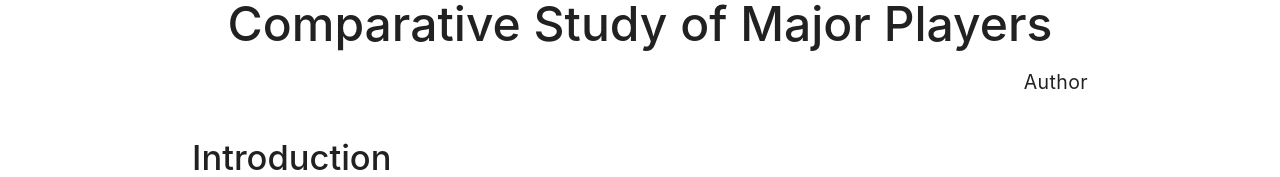
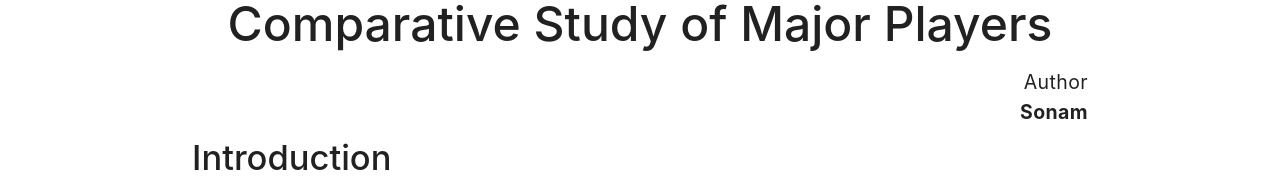
Before and after one commit to MarketGad/market-research-blog-frontend, a React (Create React App) app: page /i1004 in a window 1280 px wide. Shown: the part 148-325 px from the top of the page. Built offline with nearby package versions, Linux system fonts and the light colour scheme.

Commit message:
articles refernece error solved

```diff
--- a/src/components/articles/industry/1004.js
+++ b/src/components/articles/industry/1004.js
@@ -7,9 +7,8 @@ const i1004 = () => {
             <div className="container">
                 <h3 className="article-head center">Scenario of Fintech Apps in India – A Comparative Study of Major Players</h3>
                 <div className="center article-content" style={{ textAlign: "right" }}>
-                    Author
-                    <b></b> <br />
-                    <b></b> <br />
+                    Author <br />
+                    <b>Sonam</b>
                 </div>
                 <p className="article-subhead">Introduction</p>
                 <p className="article-content">In India over the last few decades, banking institutions, business practices, and financial markets have improved
@@ -64,8 +63,6 @@ million high-income households to fuel demand and growth in Indian FinTech space
                     <img className="article-img" src="https://res.cloudinary.com/marketgaddevcloud1/image/upload/v1594919055/Articles%20Photos/Industry/FinTech/1-min_oaef2i.jpg" alt="i101" />
                     <p className="article-img-desc">SCENARIO OF FinTech INDUSTRY</p>
                 </div>
-
-
                 <p className="article-content">In India, the Fintech industry is categorized in 4 main categories, WealthTech, Payments, Lending, and
 InsureTech.</p>
                 <p className="article-content">WealthTech Industry in India is witnessing the rise of startups with innovative business models and innovations.
@@ -130,9 +127,6 @@ December 2019.</li>
                 </ul>
 
                 <div className="center img-container">
-                    {/* use accordingly */}
-                    {/* <img src="https://images.unsplash.com/photo-1593642532454-e138e28a63f4?ixlib=rb-1.2.1&ixid=eyJhcHBfaWQiOjEyMDd9&auto=format&fit=crop&w=1950&q=80" alt="i101" /> */}
-                    {/* <img src="https://images.unsplash.com/photo-1593642532454-e138e28a63f4?ixlib=rb-1.2.1&ixid=eyJhcHBfaWQiOjEyMDd9&auto=format&fit=crop&w=1950&q=80" alt="i101" /> */}
                     <img className="article-img" src="https://res.cloudinary.com/marketgaddevcloud1/image/upload/v1594919323/Articles%20Photos/Industry/FinTech/3_1_-min_zj45fj.jpg" alt="i101" />
                     <p className="article-img-desc">Credit: Suisse</p>
                 </div>
--- a/src/components/articles/industry/1005.js
+++ b/src/components/articles/industry/1005.js
@@ -16,10 +16,7 @@ const i1005 = () => {
                 <p className="article-content">Instead of shutting schools in at least 188 countries, over 91 per cent of children around the world are now out of school. The education sector faces unparalleled challenges and needs to change to keep children engaged and, on their way, to learning and find solutions.
                 </p>
                 <div className="center img-container">
-                    {/* use accordingly */}
-                    {/* <img src="https://images.unsplash.com/photo-1593642532454-e138e28a63f4?ixlib=rb-1.2.1&ixid=eyJhcHBfaWQiOjEyMDd9&auto=format&fit=crop&w=1950&q=80" alt="i101" /> */}
-                    {/* <img src="https://images.unsplash.com/photo-1593642532454-e138e28a63f4?ixlib=rb-1.2.1&ixid=eyJhcHBfaWQiOjEyMDd9&auto=format&fit=crop&w=1950&q=80" alt="i101" /> */}
-                    <img className="article-img" height="500px" src="https://res.cloudinary.com/marketgaddevcloud1/image/upload/v1594921119/Articles%20Photos/Industry/Covid19%20on%20Education%20Industry/1_1_-min_vtzvor.jpg" alt="i101" />
+                    <img className="article-img" src="https://res.cloudinary.com/marketgaddevcloud1/image/upload/v1594921119/Articles%20Photos/Industry/Covid19%20on%20Education%20Industry/1_1_-min_vtzvor.jpg" alt="i101" />
                     <p className="article-img-desc">Source: UNESCO</p>
                 </div>
                 <p className="article-subhead">Challenges and Chances</p>
@@ -146,18 +143,19 @@ const i1005 = () => {
                     </li>
                     <li>
                         <a href="https://www.brookings.edu/blog/education-plus-development/2020/04/10/top-10-risks-and-opportunities-for-education-in-the-face-of-covid-19/
-                    ">https://www.brookings.edu/blog/
-                            education-plus-development
+                    ">https://www.brookings.edu/
+                            blog/education-plus-development
                     </a>
                     </li>
                     <li>
-                        <a href="https://brandequity.economictimes.indiatimes.com/news/business-of-brands/future-shock-25-education-trehttps://www.insidehighered.com/advice/2020/03/24/challenges-facing-grad-students-due-coronavirus-opinionnds-post-covid-19/75729537">
-                            https://brandequity.economictimes.
-                            indiatimes.com/news/business-of-brands/future-shock-25-education-trehttps:</a>
+                        <a href="https://www.insidehighered.com/advice/2020/03/24/challenges-facing-grad-students-due-coronavirus-opinionnds-post-covid-19/75729537">
+                            https://www.insidehighered.com/
+                            advice/2020/03/24/challenges-facing-grad-students-due-coronavirus-opinionnds-post-covid-19/75729537</a>
                     </li>
                     <li>
                         <a href="https://www.highereducationdigest.com/impact-of-covid-19-on-higher-education/
-                    ">https://www.highereducationdigest.com/
+                    ">https://www.highereducationdigest
+                            .com/
                             impact-of-covid-19-on-higher-education/
                     </a>
                     </li>
@@ -172,11 +170,12 @@ const i1005 = () => {
                     </li>
                     <li>
                         <a href="https://www.shiksha.com/boards/articles/covid-19-effect-schools-shut-colleges-conducting-online-classes-get-latest-updates-here-blogId-32375">
-                            https://www.shiksha.com/boards/articles/
-                            covid-19-effect-schools-shut-colleges-conducting-online-classes-get-latest-updates-here-blogId-32375</a>
+                            https://www.shiksha.com/boards/
+                            articles/covid-19-effect-schools-shut-colleges-conducting-online-classes-get-latest-updates-here-blogId-32375</a>
                     </li>
-                    <li> <a href="https://www.collegedekho.com/articles/covid-19-impact-higher-education-india/">https://www.collegedekho.com/articles/
-                    covid-19-impact-higher-education-india/</a>
+                    <li> <a href="https://www.collegedekho.com/articles/covid-19-impact-higher-education-india/">
+                        https://www.collegedekho.com/
+                    articles/covid-19-impact-higher-education-india/</a>
                     </li>
                 </ol>
 
```
